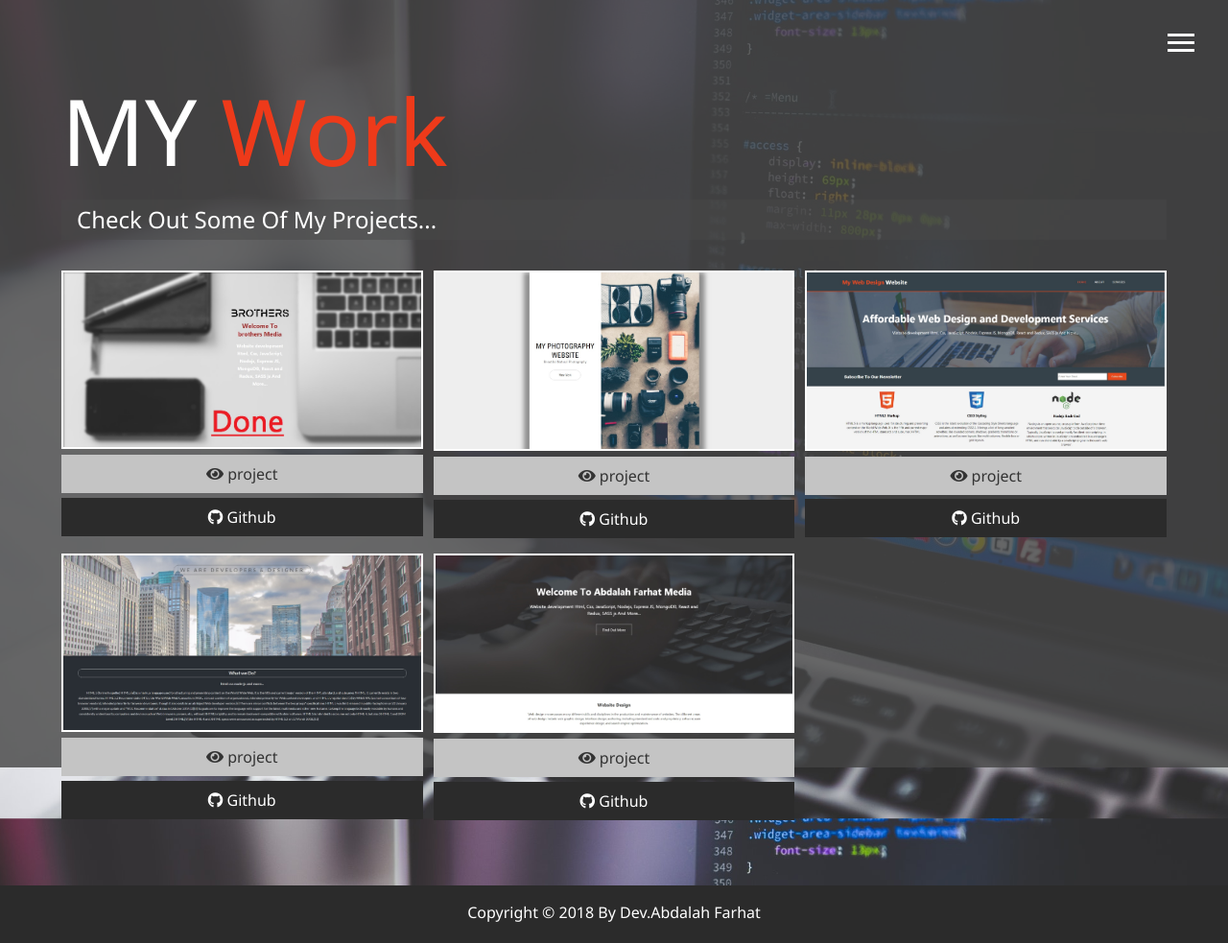
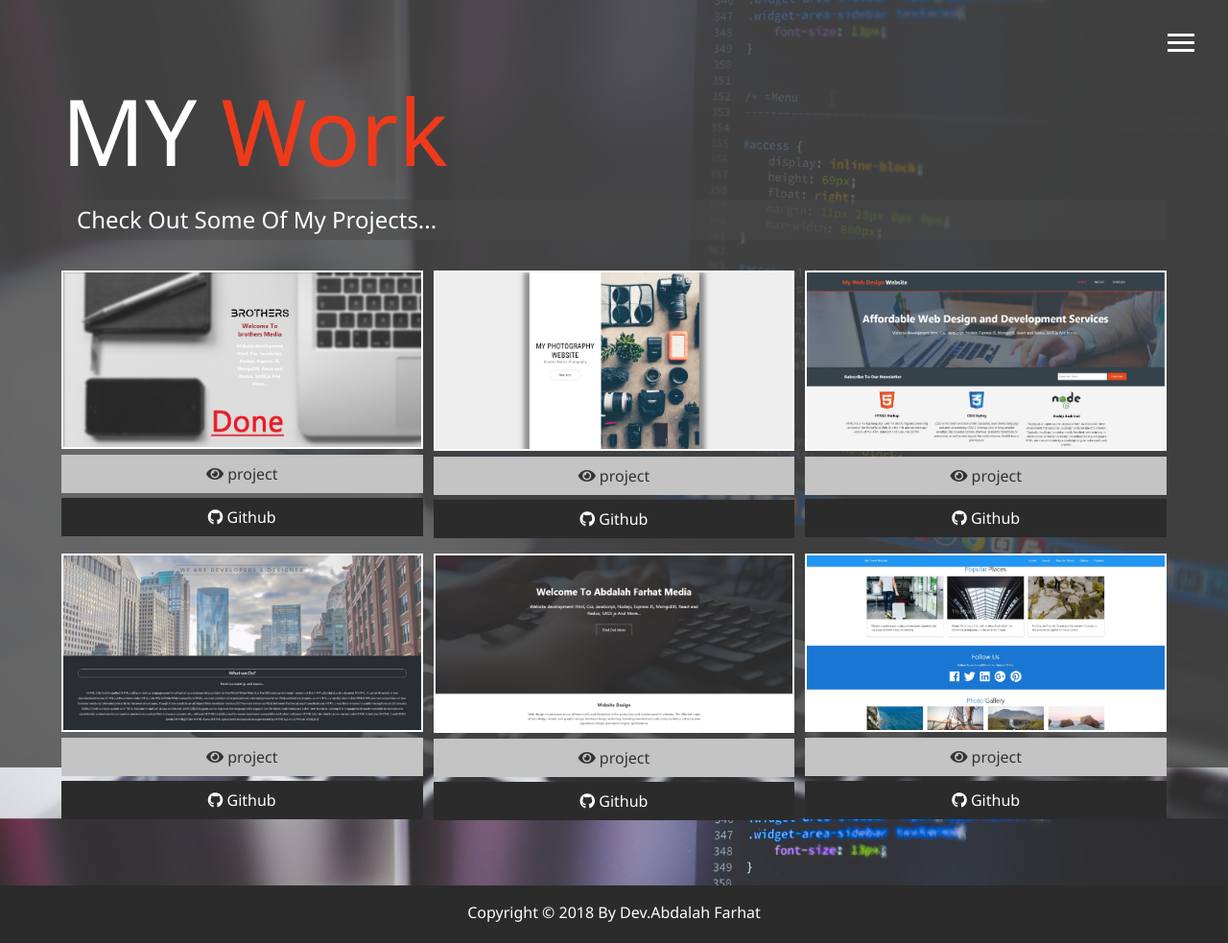
Before and after one commit to abdalahfarhat/My-Portfolio, a website: page dist/work.html in a window 1280 px wide. Shown: the whole page at 96% size. Drawn offline with Linux system fonts and the light colour scheme.

Commit message:
adding new project travel agency

```diff
--- a/dist/work.html
+++ b/dist/work.html
@@ -131,6 +131,16 @@
             <i class="fab fa-github"></i> Github
           </a>
         </div>
+
+        <div class="item">
+          <a href="#!">
+            <img src="img/projects/my-travel-website.jpg" alt="project" />
+          </a>
+          <a href="#" class="btn-light"> <i class="fas fa-eye"></i> project </a>
+          <a href="#" class="btn-dark">
+            <i class="fab fa-github"></i> Github
+          </a>
+        </div>
       </div>
     </main>
 
```
Also changed, not shown: dist/img/projects/my-travel-website.jpg (added).
